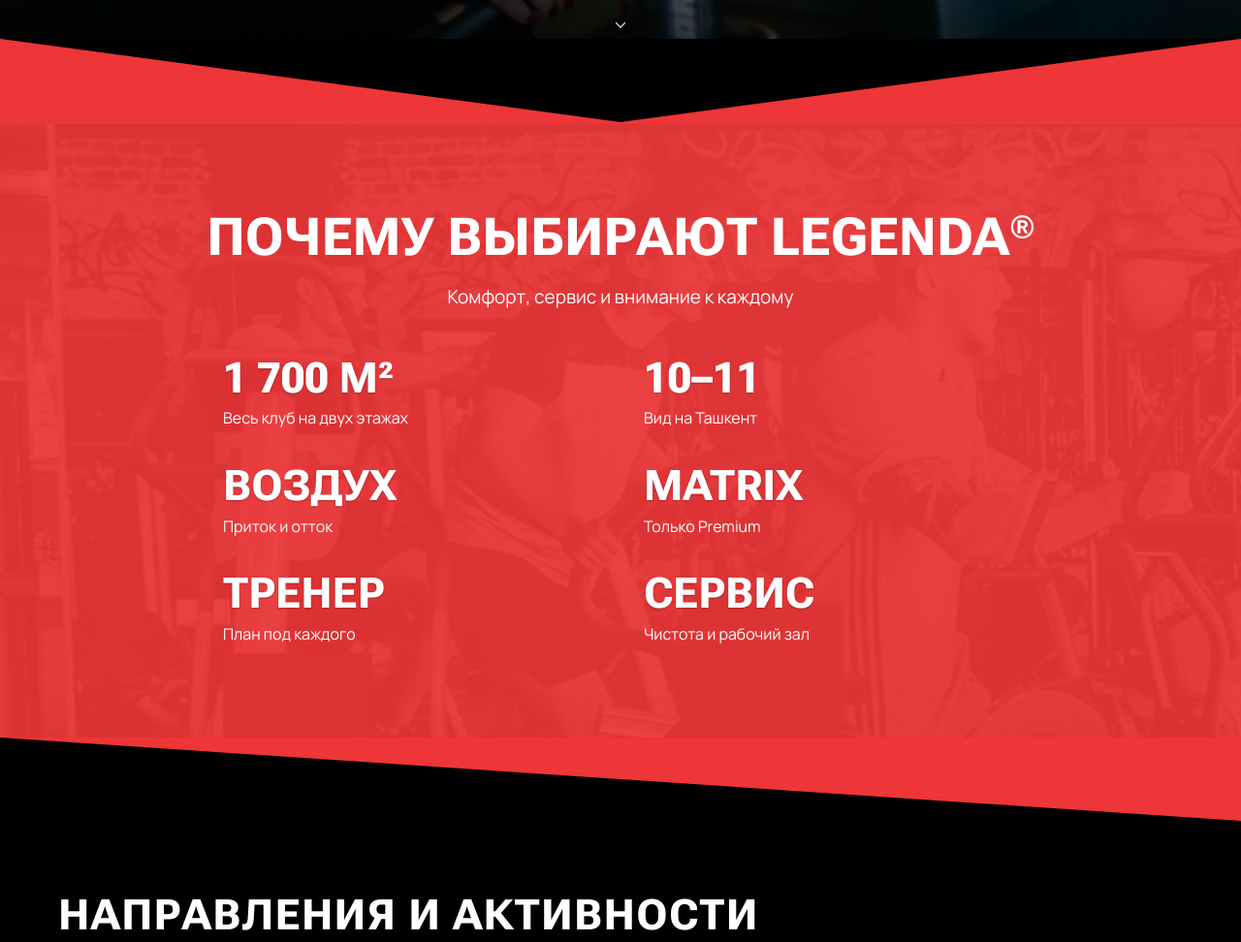
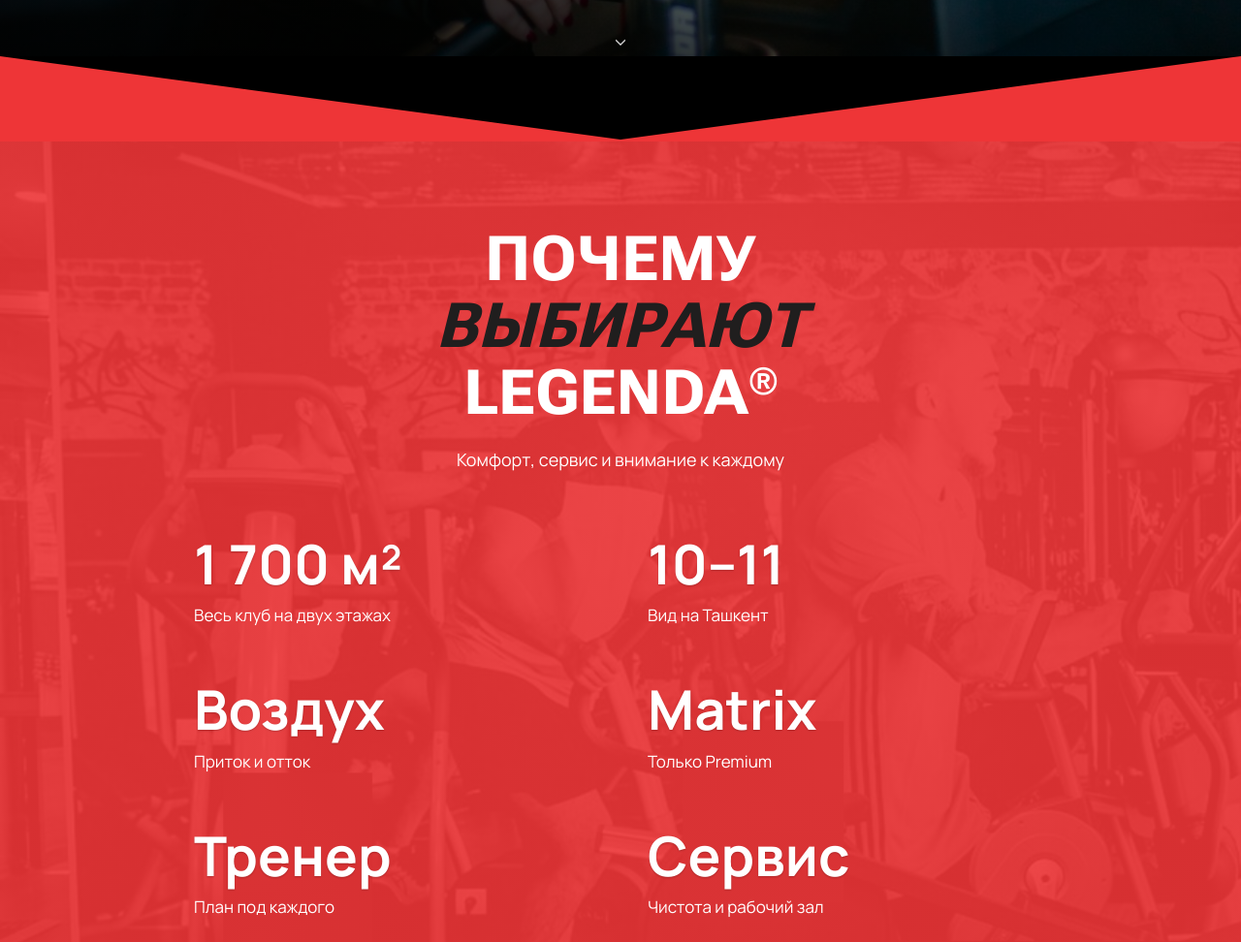
Before and after one commit to surenmigorskiy-ui/legenda-landing, a plain HTML site: page index.html in a window 1280 px wide. Shown: the part 760-1732 px from the top of the page at 97% size. Drawn offline with Linux system fonts and the light colour scheme.

Commit message:
Стилизовать why по Chekhov и градиентный header
Крупные белые цифры без карточек, title с italic «выбирают»,
шапка — чёрный градиент в прозрачность; RU/UZ сохранены.

```diff
--- a/app.js
+++ b/app.js
@@ -51,7 +51,7 @@ const UZ = {
   "cta.write": "Telegramga yozish",
   "cta.signup": "Telegramda yozilish",
   "cta.tour": "Ekskursiyaga yozilish",
-  "why.title": "Nega tanlashadi Legenda<span class=\"tm\">®</span>",
+  "why.title": "Nega<br /><em>tanlashadi</em><br />Legenda<span class=\"tm\">®</span>",
   "why.lead": "Qulaylik, servis va har biriga eʼtibor",
   "why.l1": "1 700 m²",
   "why.d1": "Butun klub ikki qavatda",
--- a/index.html
+++ b/index.html
@@ -75,7 +75,7 @@
 
     <section class="why" id="why">
       <div class="why__inner">
-        <h2 class="why__title" data-i18n-html="why.title">Почему выбирают Legenda<span class="tm">®</span></h2>
+        <h2 class="why__title" data-i18n-html="why.title">Почему<br /><em>выбирают</em><br />Legenda<span class="tm">®</span></h2>
         <p class="why__lead" data-i18n="why.lead">Комфорт, сервис и внимание к каждому</p>
         <div class="why__grid">
           <div class="why-cell">
--- a/styles.css
+++ b/styles.css
@@ -58,7 +58,7 @@ button {
   background: var(--bg);
   min-height: 100vh;
   overflow-x: hidden;
-  padding-top: 64px;
+  padding-top: 0;
 }
 
 .header {
@@ -68,15 +68,21 @@ button {
   transform: translateX(-50%);
   width: 100%;
   max-width: var(--max);
-  height: 64px;
+  height: 72px;
   z-index: 100;
   display: flex;
-  align-items: center;
+  align-items: flex-start;
   justify-content: space-between;
   gap: 12px;
-  padding: 0 12px 0 14px;
-  background: rgba(0, 0, 0, 0.94);
-  backdrop-filter: blur(8px);
+  padding: 10px 12px 18px 14px;
+  background: linear-gradient(
+    180deg,
+    rgba(0, 0, 0, 0.92) 0%,
+    rgba(0, 0, 0, 0.55) 42%,
+    rgba(0, 0, 0, 0.18) 72%,
+    rgba(0, 0, 0, 0) 100%
+  );
+  backdrop-filter: none;
 }
 
 .header__logo {
@@ -150,7 +156,7 @@ button {
   width: 100%;
   max-width: var(--max);
   z-index: 99;
-  background: #0a0a0a;
+  background: rgba(10, 10, 10, 0.96);
   border-bottom: 1px solid #222;
   padding: 12px 18px 20px;
   display: none;
@@ -343,11 +349,11 @@ button {
   position: relative;
   z-index: 1;
   margin: 0;
-  padding: 64px 20px 80px;
+  padding: 72px 20px 88px;
   color: #fff;
   background-color: var(--red);
   background-image:
-    linear-gradient(rgba(238, 53, 55, 0.92), rgba(238, 53, 55, 0.92)),
+    linear-gradient(rgba(238, 53, 55, 0.9), rgba(238, 53, 55, 0.9)),
     url("assets/why-bg.jpg");
   background-position: center 40%;
   background-size: cover;
@@ -363,22 +369,28 @@ button {
 }
 
 .why__title {
-  margin: 0 0 14px;
+  margin: 0 0 18px;
   text-align: center;
   font-family: var(--headline);
-  font-size: 36px;
+  font-size: 44px;
   font-weight: 800;
   text-transform: uppercase;
-  line-height: 1.12;
+  line-height: 1.08;
   letter-spacing: 0;
   color: #fff;
 }
 
+.why__title em {
+  font-style: italic;
+  font-weight: 800;
+  color: #201e1e;
+}
+
 .why__lead {
-  margin: 0 0 36px;
+  margin: 0 0 48px;
   text-align: center;
   font-family: var(--body);
-  font-size: 16px;
+  font-size: 15px;
   font-weight: 400;
   line-height: 1.4;
   color: #fff;
@@ -387,34 +399,38 @@ button {
 .why__grid {
   display: grid;
   grid-template-columns: repeat(2, minmax(0, 1fr));
-  column-gap: 16px;
-  row-gap: 22px;
+  column-gap: 22px;
+  row-gap: 40px;
   align-items: start;
 }
 
 .why-cell {
   margin: 0;
   min-width: 0;
+  background: none;
+  border: 0;
+  box-shadow: none;
+  padding: 0;
 }
 
 .why-cell__label {
-  margin: 0 0 6px;
-  font-family: var(--headline);
-  font-size: 26px;
-  font-weight: 800;
+  margin: 0 0 8px;
+  font-family: var(--body);
+  font-size: 40px;
+  font-weight: 700;
   line-height: 1.05;
   letter-spacing: 0;
-  text-transform: uppercase;
+  text-transform: none;
   color: #fff;
-  text-shadow: 0 1px 2px rgba(0, 0, 0, 0.25);
+  text-shadow: 0 1px 2px rgba(0, 0, 0, 0.2);
 }
 
 .why-cell__line {
   margin: 0;
   font-family: var(--body);
-  font-size: 13px;
+  font-size: 14px;
   font-weight: 400;
-  line-height: 1.35;
+  line-height: 1.4;
   color: #fff;
 }
 
@@ -966,9 +982,17 @@ button {
     width: 100%;
     max-width: none;
     height: auto;
-    min-height: 76px;
-    padding: 12px 32px;
+    min-height: 88px;
+    padding: 14px 32px 28px;
     gap: 12px 28px;
+    align-items: flex-start;
+    background: linear-gradient(
+      180deg,
+      rgba(0, 0, 0, 0.9) 0%,
+      rgba(0, 0, 0, 0.5) 48%,
+      rgba(0, 0, 0, 0.12) 78%,
+      rgba(0, 0, 0, 0) 100%
+    );
   }
 
   .header__logo {
@@ -1110,30 +1134,30 @@ button {
   }
 
   .why__title {
-    font-size: clamp(44px, 4.2vw, 60px);
-    margin-bottom: 18px;
+    font-size: clamp(52px, 5vw, 72px);
+    margin-bottom: 22px;
   }
 
   .why__lead {
-    margin-bottom: 48px;
-    font-size: 19px;
+    margin-bottom: 64px;
+    font-size: 18px;
   }
 
   .why__grid {
     grid-template-columns: repeat(2, minmax(0, 1fr));
-    column-gap: 48px;
-    row-gap: 36px;
-    max-width: 820px;
+    column-gap: 56px;
+    row-gap: 56px;
+    max-width: 880px;
     margin: 0 auto;
   }
 
   .why-cell__label {
-    font-size: clamp(34px, 3.4vw, 46px);
-    margin-bottom: 8px;
+    font-size: clamp(48px, 4.4vw, 64px);
+    margin-bottom: 12px;
   }
 
   .why-cell__line {
-    font-size: 16px;
+    font-size: 17px;
   }
 
   .activities {
```
Also changed, not shown: 1 other file.
